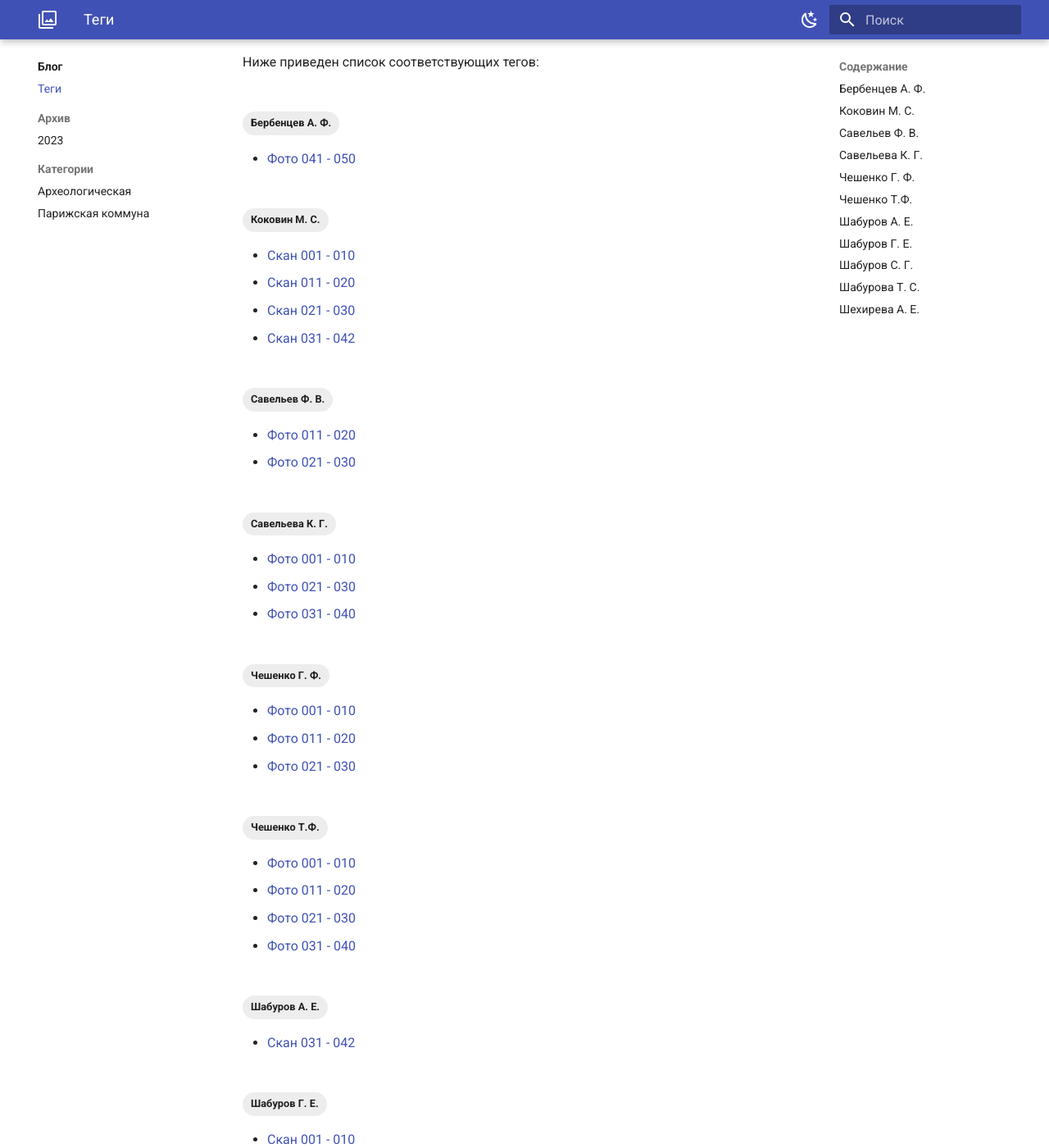
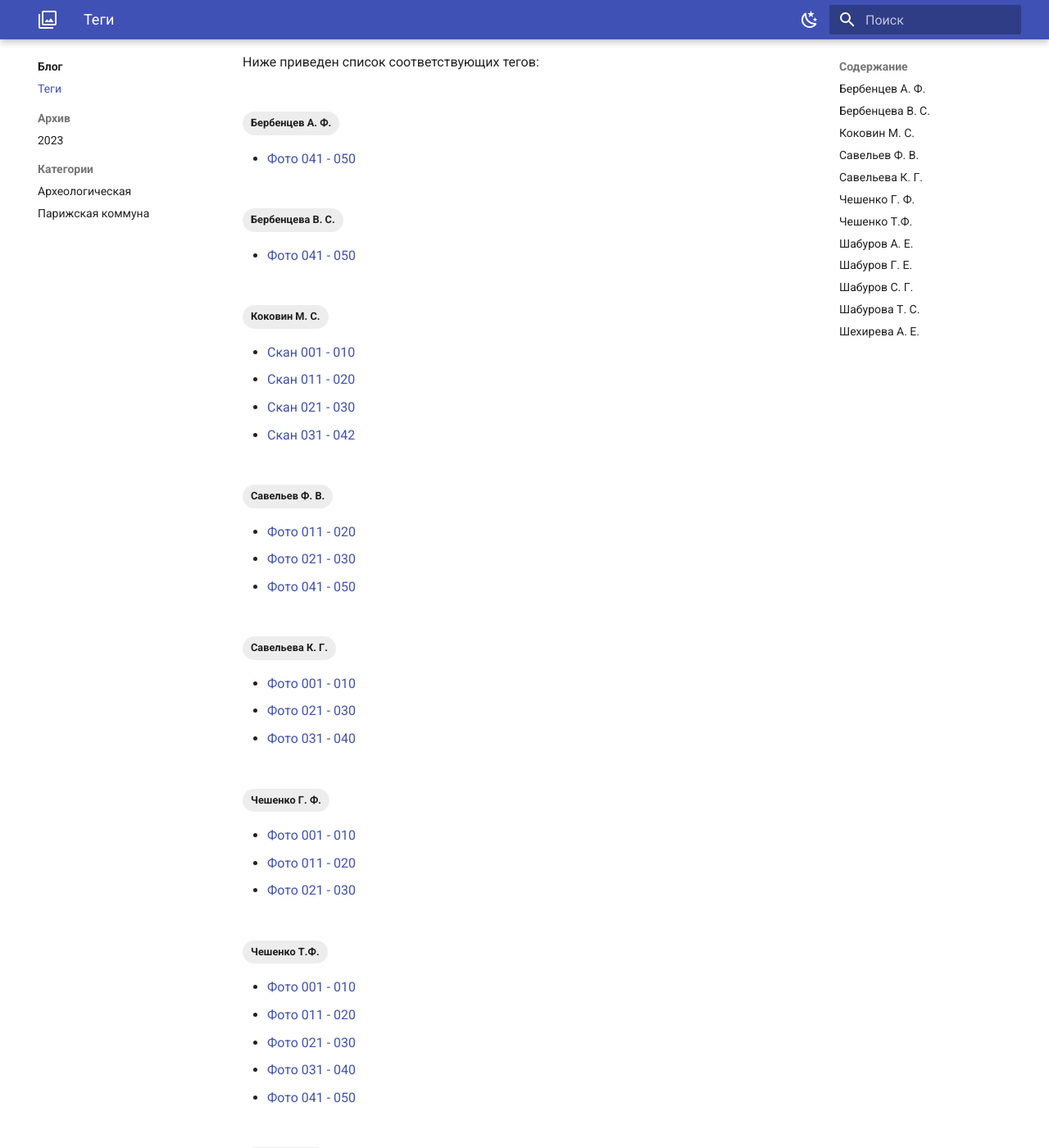
Before and after one commit to shaburoff/shaburoff.github.io, an MkDocs documentation site: the page built from docs/tags.md, in a window 1280 px wide and 1400 px high, scrolled down 213 px. Shown: the whole window at 82% size. Built offline with MkDocs 1.6.1 and Material for MkDocs 9.7.7, drawn with Linux system fonts in a browser that asks for light colours.

Commit message:
Update Photo-041-050.md

```diff
--- a/docs/blog/posts/photo-archive/archaeological/Photo-041-050.md
+++ b/docs/blog/posts/photo-archive/archaeological/Photo-041-050.md
@@ -14,6 +14,9 @@ categories:
  - Археологическая
 tags:
  - Бербенцев А. Ф.
+ - Чешенко Т.Ф.
+ - Бербенцева В. С.
+ - Савельев Ф. В.
 ---
 
 ![cover](https://i.imgur.com/6J2BJFXh.jpg){ .skip-lightbox loading=lazy }
```
